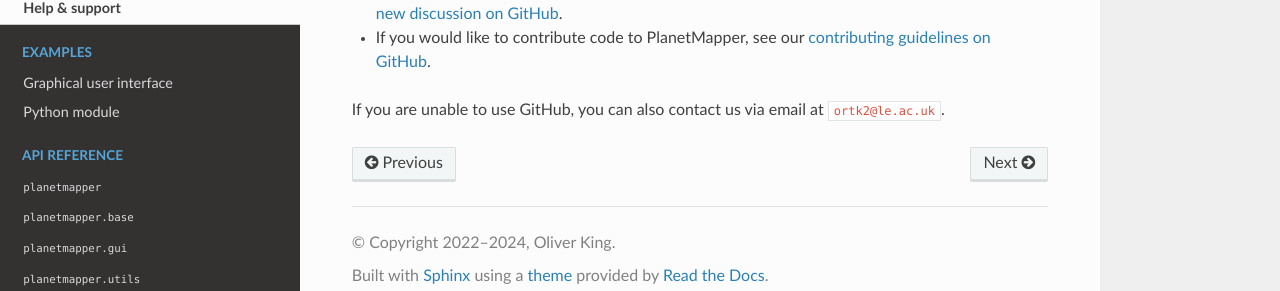
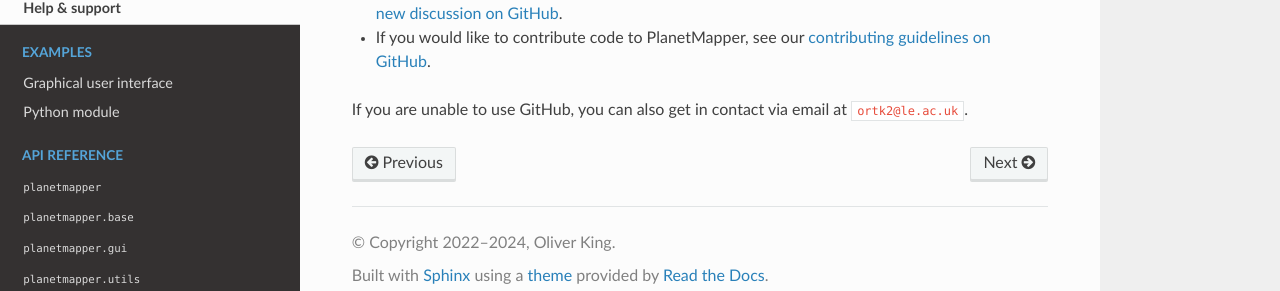
Before and after one commit to ortk95/planetmapper, a Sphinx documentation site: the page built from docs/help.rst, in a window 1280 px wide. Shown: the part 326-617 px from the top of the page. Built offline with Sphinx 7.4.7 and the Read the Docs theme 2.0.0, drawn with Linux system fonts in a browser that asks for light colours; the version number could not be read and is left out.

Commit message:
Update help.rst

```diff
--- a/docs/help.rst
+++ b/docs/help.rst
@@ -10,4 +10,4 @@ If you are having any issues with PlanetMapper, check the list of :ref:`common i
 - If you have a have any suggestions, or would otherwise like to get in touch, you can `create a new discussion on GitHub <https://github.com/ortk95/planetmapper/discussions/new/choose>`__.
 - If you would like to contribute code to PlanetMapper, see our `contributing guidelines on GitHub <https://github.com/ortk95/planetmapper/blob/main/CONTRIBUTING.md>`__.
 
-If you are unable to use GitHub, you can also contact us via email at `ortk2@le.ac.uk`.
+If you are unable to use GitHub, you can also get in contact via email at `ortk2@le.ac.uk`.
```
